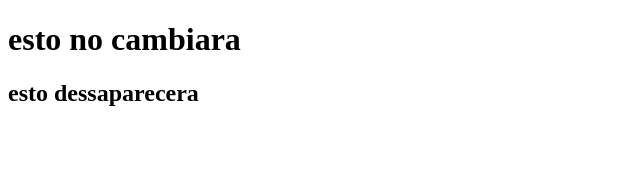
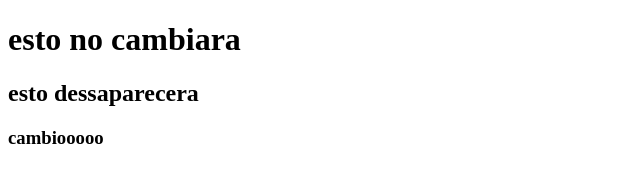
Before and after one commit to MSG-DEVELOPER/primerPull, a plain HTML site: page index.html in a window 1280 px wide. Shown: the whole page, without its empty margins (0-640 px from the left). Drawn offline with Linux system fonts and the light colour scheme.

Commit message:
cambio sugerido

```diff
--- a/index.html
+++ b/index.html
@@ -8,5 +8,6 @@
 <body>
     <h1>esto no cambiara</h1>
     <h2>esto dessaparecera</h2>
+    <h3>cambiooooo</h3>
 </body>
 </html>
```
